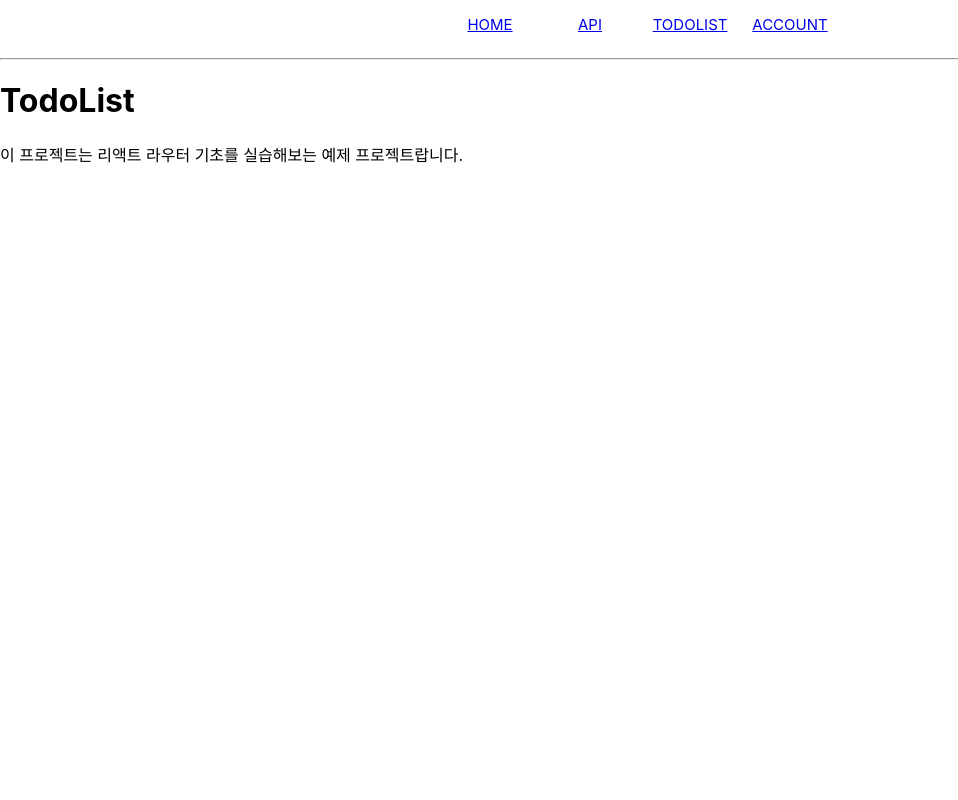
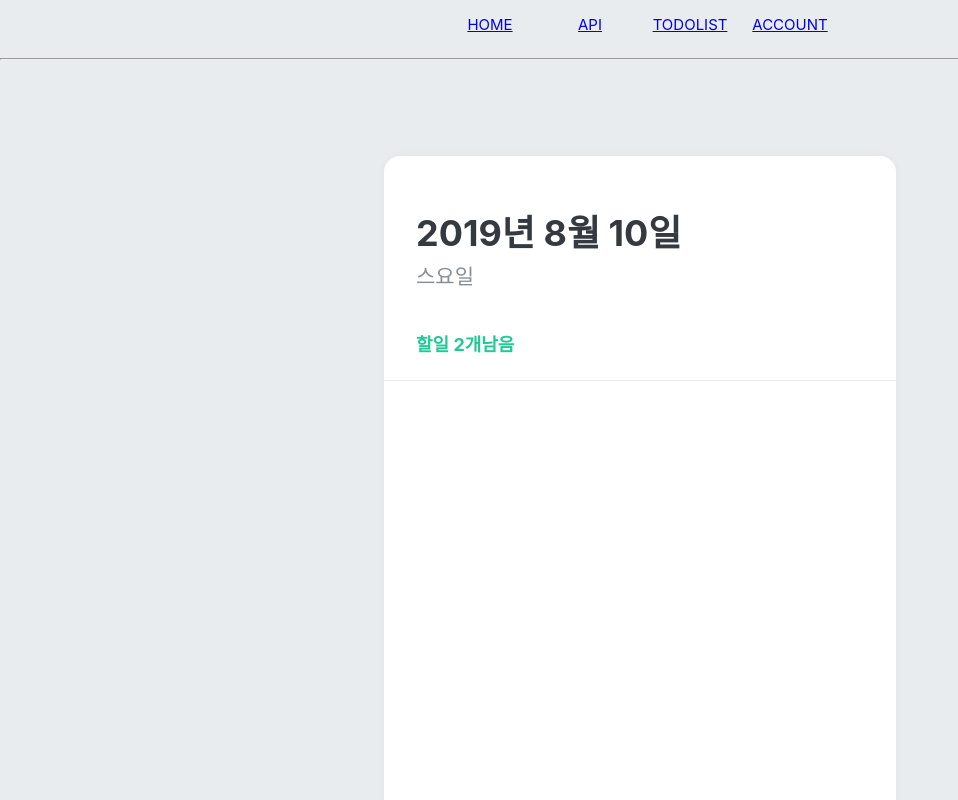
Before and after one commit to yangrake0820/yanglog, a React (Create React App) app: page /todolist in a window 1280 px wide. Shown: the top 800 px of the page, without its empty margins (0-958 px from the left). Built offline with nearby package versions, Linux system fonts and the light colour scheme.

Commit message:
조금씩 전진

```diff
--- a/package.json
+++ b/package.json
@@ -10,6 +10,7 @@
     "qs": "^6.10.1",
     "react": "^17.0.2",
     "react-dom": "^17.0.2",
+    "react-icons": "^4.2.0",
     "react-router-dom": "^5.2.0",
     "react-scripts": "4.0.3",
     "styled-components": "^5.2.1",
--- a/src/components/todoLIst/TodoList.js
+++ b/src/components/todoLIst/TodoList.js
@@ -1,11 +1,22 @@
 import React from 'react';
+import { createGlobalStyle } from 'styled-components';
+import TodoHead from './components/TodoHead';
+import TodoTemplate from './components/TodoTemplate';
+
+const GlobalStyle = createGlobalStyle`
+    body {
+        background: #e9ecef;
+    }
+`;
 
 const TodoList = () => {
     return (
-        <div>
-            <h1>TodoList</h1>
-            <p>이 프로젝트는 리액트 라우터 기초를 실습해보는 예제 프로젝트랍니다.</p>
-        </div>
+        <>
+            <GlobalStyle />
+            <TodoTemplate>
+                <TodoHead />
+            </TodoTemplate>
+        </>
     );
 };
 
--- /dev/null
+++ b/src/components/todoLIst/components/TodoHead.js
@@ -0,0 +1,38 @@
+import React from 'react';
+import styled from 'styled-components';
+
+const TodoHeadBlock = styled.div`
+    padding-top: 48px;
+    padding-left: 32px;
+    padding-right: 32px;
+    padding-bottom: 24px;
+    border-bottom: 1px solid #e9ecef;
+    h1 {
+        margin: 0;
+        font-size: 36px;
+        color: #343a40;
+    }
+    .day {
+        margin-top: 4px;
+        color: #868e96;
+        font-size: 21px;
+    }
+    .tasks-left {
+        color: #20c997;
+        font-size: 18px;
+        margin-top: 40px;
+        font-weight: bold;
+    }
+`;
+
+function TodoHead() {
+    return (
+        <TodoHeadBlock>
+            <h1>2019년 8월 10일</h1>
+            <div className="day">스요일</div>
+            <div className="tasks-left">할일 2개남음</div>
+        </TodoHeadBlock>
+    );
+}
+
+export default TodoHead;
--- /dev/null
+++ b/src/components/todoLIst/components/TodoTemplate.js
@@ -0,0 +1,25 @@
+import React from 'react';
+import styled from 'styled-components';
+
+const TodoTemplateBlock = styled.div`
+    width: 512px;
+    height: 768px;
+
+    position: relative; /* 추후 박스 하단에 추가 버튼을 위치시키기 위한 설정 */
+    background: white;
+    border-radius: 16px;
+    box-shadow: 0 0 8px 0 rgba(0, 0, 0, 0.04);
+
+    margin: 0 auto; /* 페이지 중앙에 나타나도록 설정 */
+
+    margin-top: 96px;
+    margin-bottom: 32px;
+    display: flex;
+    flex-direction: column;
+`;
+
+function TodoTemplate({ children }) {
+    return <TodoTemplateBlock>{children}</TodoTemplateBlock>;
+}
+
+export default TodoTemplate;
```
Also changed, not shown: 1 other file (tests, documents, lock files or other folders).
